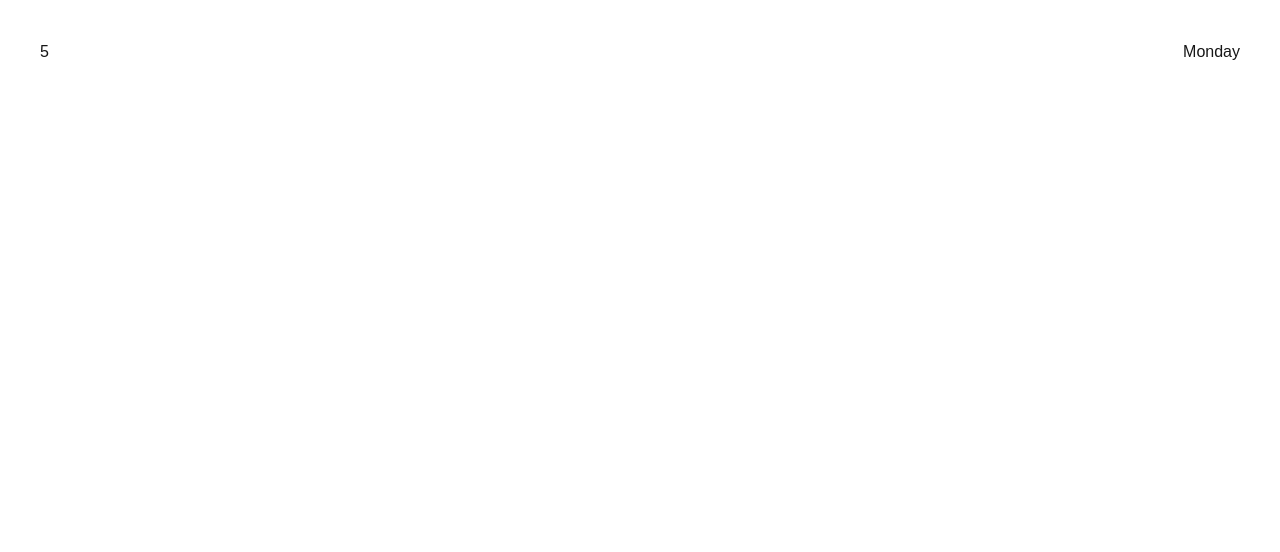
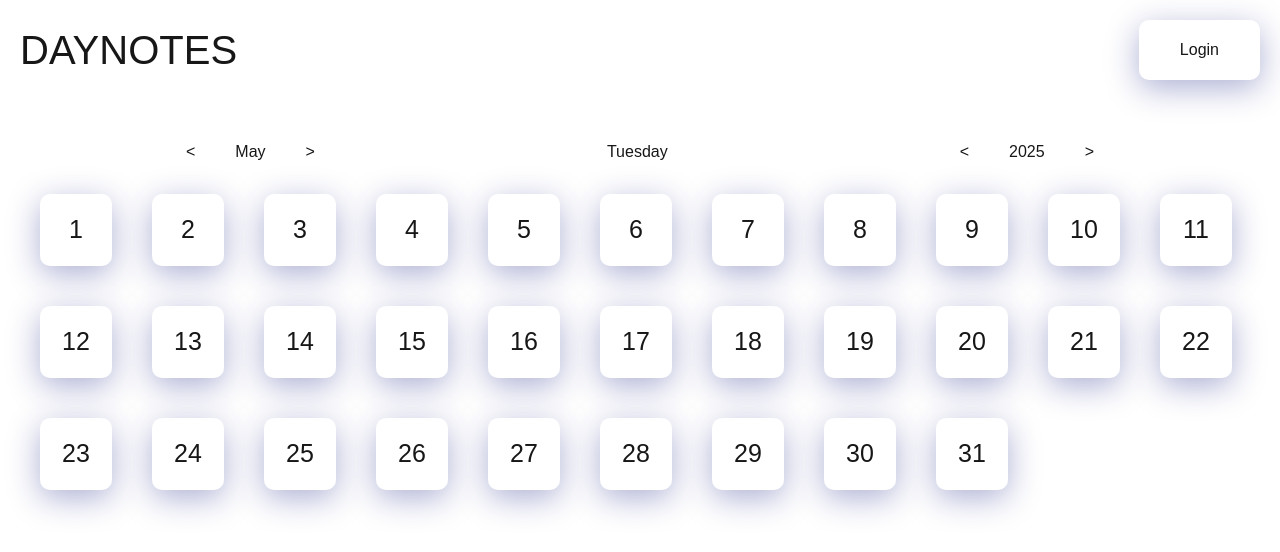
Before and after one commit to Yogeshwaran003/DayComplete, a Next.js app in the folder client/: page / in a window 1280 px wide. Shown: the top 552 px of the page. Built offline with nearby package versions, Linux system fonts and the light colour scheme.

Commit message:
Connected the Task and the calender

```diff
--- a/client/src/app/page.tsx
+++ b/client/src/app/page.tsx
@@ -2,13 +2,16 @@
 // import dayjs from "dayjs";
 // import Calendersection from "@/components/calendersection/calendersection";
 // import Navbar from "@/components/navbar/navbar";
-import Taskassignment from "@/components/taskassignment/taskassignment";
+// import Taskassignment from "@/components/taskassignment/taskassignment";
+import Final from "@/pages/final";
 export default function Home() {
   // const curr=dayjs();
   // console.log(nextmonth)
     return (
     <div>
-      <Taskassignment date={5} day={"Monday"} />
+      <Final/>
+      {/* <Calendersection/> */}
+      {/* <Taskassignment date={5} day={"Monday"} /> */}
     </div>
   );
 }
--- a/client/src/components/calender/calender.tsx
+++ b/client/src/components/calender/calender.tsx
@@ -2,17 +2,23 @@
 import dayjs from "dayjs";
 import Daycomponents from "../dayComponents/daycomponents";
 import { useState } from "react";
+import Taskassignment from "../taskassignment/taskassignment";
 const calender = (props:{month:number}) => {
     // eslint-disable-next-line react-hooks/rules-of-hooks
     const[val,setVal] = useState<number | null>(null)
-
+    // const month = dayjs().format("MM")
+    // const year = dayjs().format("YYYY")
     const set = dayjs().add(props.month,"month")
+    const day = dayjs().format("dddd")
     const range=set.daysInMonth();
   return (
     <div className="flex flex-wrap gap-10">
-        {Array.from({length:range},(_,i)=>i+1).map((i)=>(
-        <Daycomponents key={i} days={i} onClick={()=>setVal(val)} />
-      ))}
+        {/* {Array.from({length:range},(_,i)=>i+1).map((i)=>(
+        <Daycomponents key={i} days={i} onClick={()=>setVal(i)} />
+      ))} */}
+      {val===null?Array.from({length:range},(_,i)=>i+1).map((i)=>(
+        <Daycomponents key={i} days={i} onClick={()=>setVal(i)} />
+      )):<Taskassignment date={val} month={set.format("MM")} year={set.format("YYYY")} day={day}/>}
     </div>
   )
 }
--- a/client/src/components/calendersection/calendersection.tsx
+++ b/client/src/components/calendersection/calendersection.tsx
@@ -6,9 +6,10 @@ const calendersection = () => {
   // eslint-disable-next-line react-hooks/rules-of-hooks
   const [month, setMonth] = useState(0);
   const curr = dayjs().add(month, "month");
+
   return (
     <div className="flex items-center justify-center">
-      <div className="p-10">
+      <div className="p-10 w-[100vw]">
         <div className="mb-[30px] flex justify-around">
           <div className="flex gap-10">
             <h1 className="cursor-pointer" onClick={() => setMonth(month - 1)}>
--- a/client/src/components/taskassignment/taskassignment.tsx
+++ b/client/src/components/taskassignment/taskassignment.tsx
@@ -1,10 +1,10 @@
 import React from 'react'
 
-const taskassignment = (props:{date:number;day:string;}) => {
+const taskassignment = (props:{date:number;day:string;month:number | string ;year:number | string}) => {
   return (
-    <div className='p-10 flex justify-between'>
+    <div className='p-10 text-white w-[100%] flex justify-between'>
      <div>
-        {props.date}
+        {`${props.date} / ${props.month} / ${props.year}`}
      </div>
      <div>
         {props.day}
```
